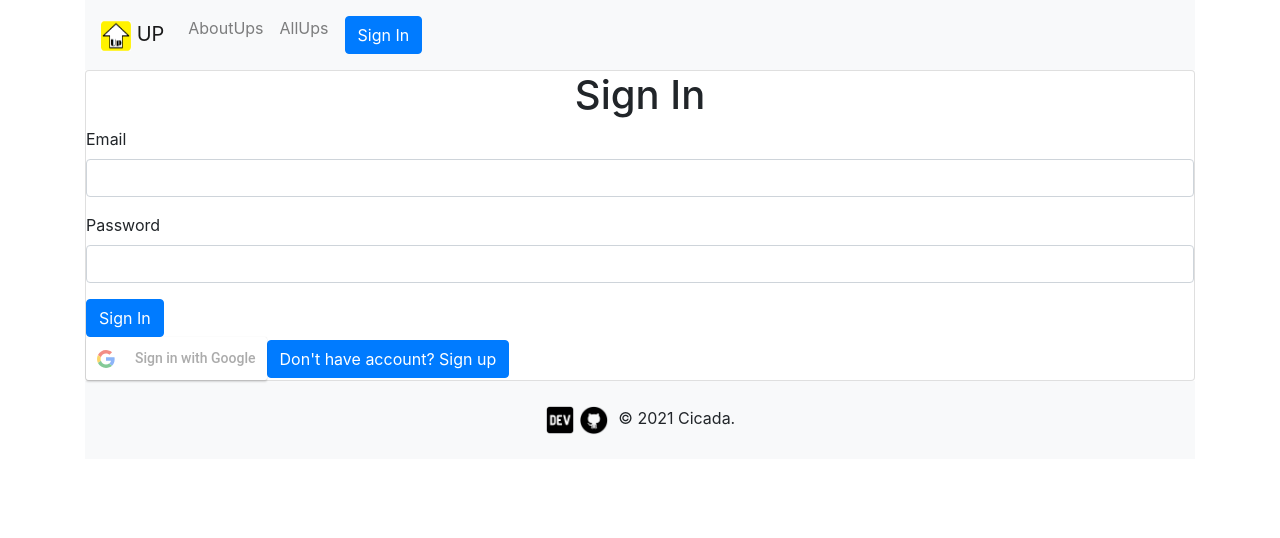
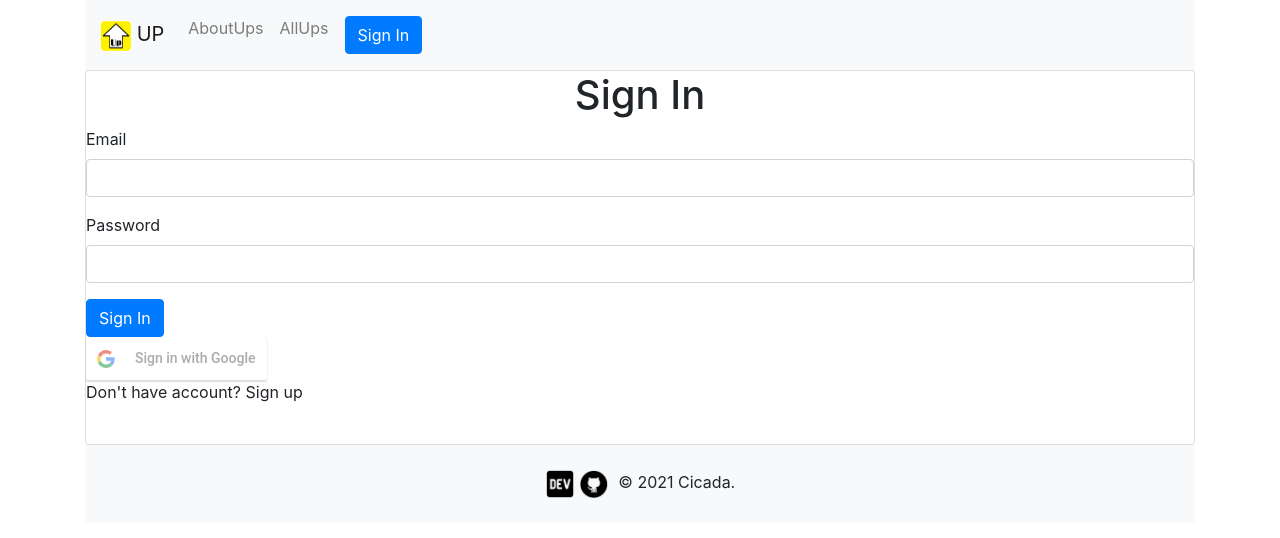
Before and after one commit to Cicada0315/react-up, a React (Create React App) app in the folder client/: page /auth in a window 1280 px wide. Shown: the top 538 px of the page. Built offline with nearby package versions, Linux system fonts and the light colour scheme; no server answers; what react-alert-template-basic would draw is missing.

Commit message:
Auth.js changed the button to p tag

```diff
--- a/client/src/components/Auth/Auth.js
+++ b/client/src/components/Auth/Auth.js
@@ -90,8 +90,8 @@ const Auth = () => {
                         onFailure={googleFails}
                         cookiePolicy="single_host_origin"
                     />
-
-                    <Button variant="primary" onClick={swichMode}>{isSignup ? 'Already have an account? Sign In': "Don't have account? Sign up"}</Button><br/>
+                    <br/>
+                    <p variant="primary" onClick={swichMode}>{isSignup ? 'Already have an account? Sign In': "Don't have account? Sign up"}</p><br/>
                 </Form>
             </div>
         </Card>
```
